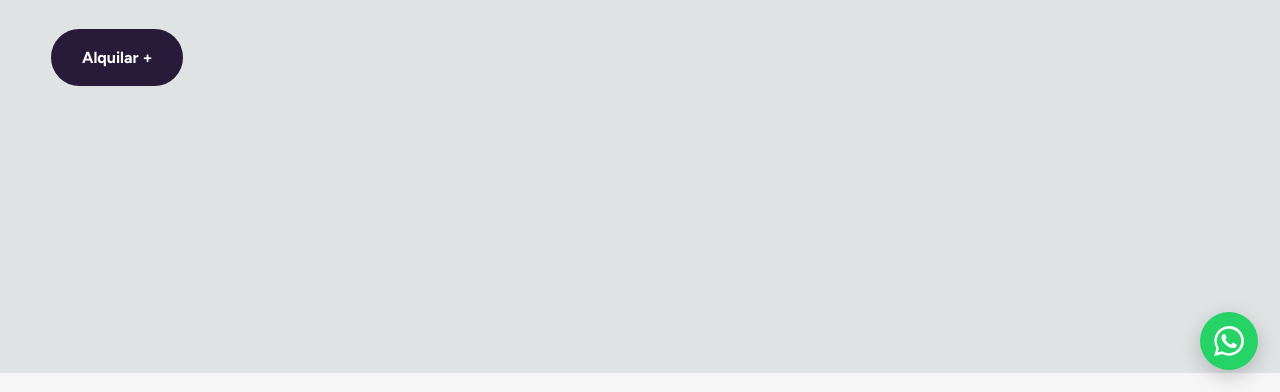
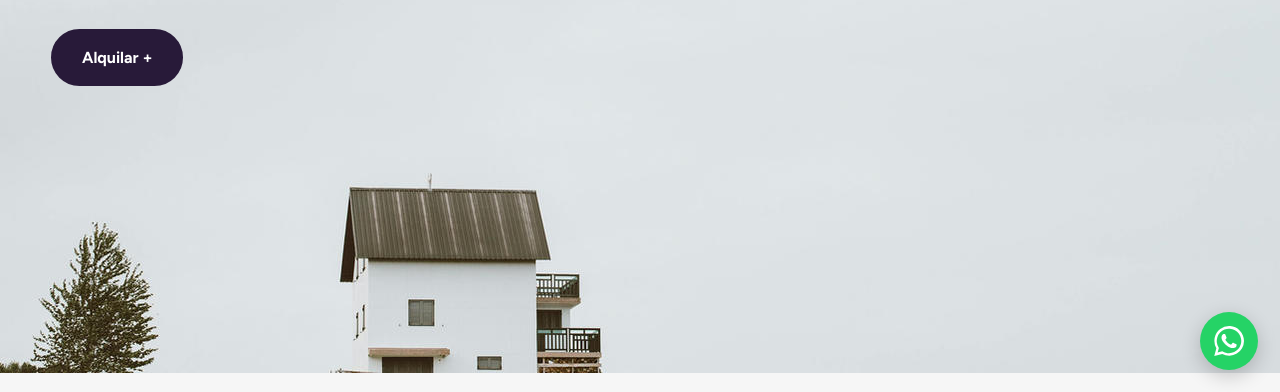
Before and after one commit to guillern-ux/evolv-web, a plain HTML site: page index.html in a window 1280 px wide. Shown: the part 408-800 px from the top of the page. Drawn offline with Linux system fonts and the light colour scheme.

Commit message:
Add files via upload

```diff
--- a/alquilar.html
+++ b/alquilar.html
@@ -26,6 +26,6 @@
 
 <script src="/js/datos.js?v=2"></script>
 <script src="/js/main.js?v=2"></script>
-<script>document.addEventListener("DOMContentLoaded", () => pintarListado(ALQUILER, "listado", true));</script>
+<script>listo.then(() => pintarListado(ALQUILER, "listado", true));</script>
 </body>
 </html>
--- a/index.html
+++ b/index.html
@@ -55,9 +55,9 @@
 <script src="/js/datos.js?v=2"></script>
 <script src="/js/main.js?v=2"></script>
 <script>
-document.addEventListener("DOMContentLoaded", () => {
-  document.getElementById("hero").style.backgroundImage = `url('${IMAGENES.portada}')`;
-  document.getElementById("img-comprar").src = IMAGENES.comprar;
+listo.then(() => {
+  if (IMAGENES.portada) document.getElementById("hero").style.backgroundImage = `url('${IMAGENES.portada}')`;
+  if (IMAGENES.comprar) document.getElementById("img-comprar").src = IMAGENES.comprar;
   if (!TESTIMONIOS.length) { document.getElementById("opiniones").remove(); return; }
   document.getElementById("testimonios").innerHTML = TESTIMONIOS.map(t =>
     `<blockquote>“${t.texto}”</blockquote><cite>${t.autor}</cite>`).join("<br><br>");
```
Also changed, not shown: comprar.html (+1 -1 lines).
